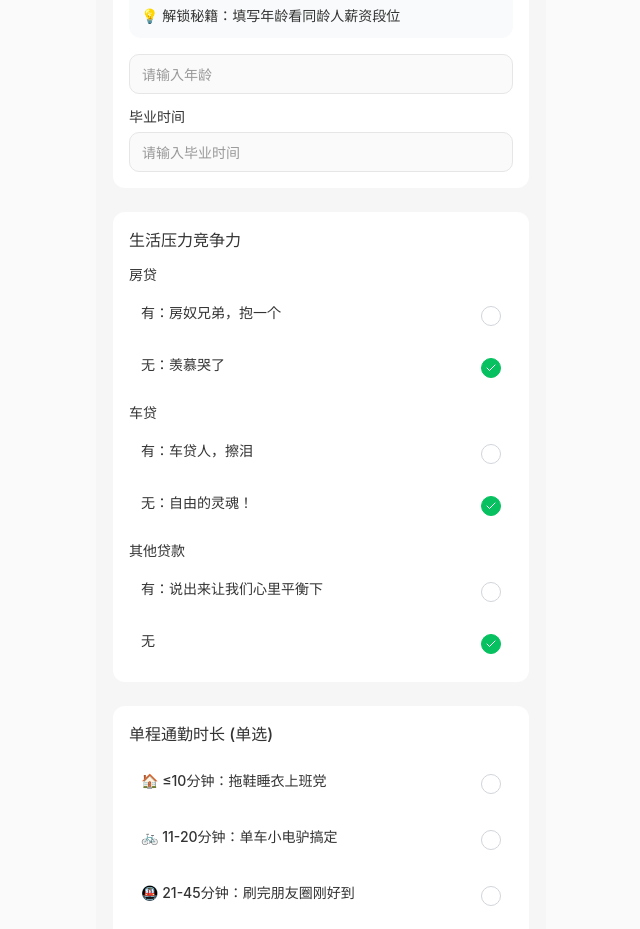
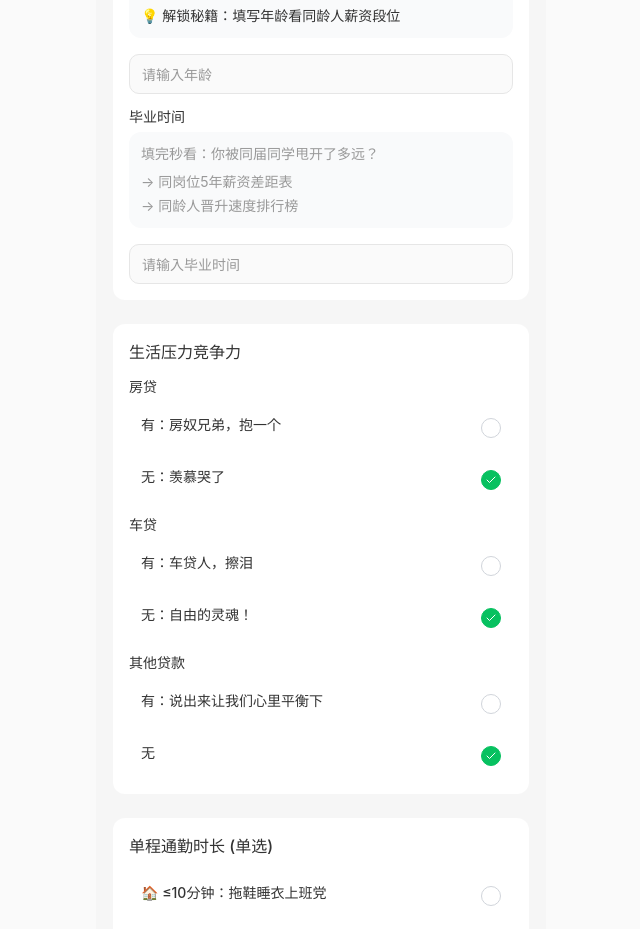
Before and after one commit to Zandazq/interview-poll-wizard, a React (Vite) app: page /vote-step-three in a window 1280 px wide. Shown: the part 1140-2069 px from the top of the page, without its empty margins (319-959 px from the left). Built offline with nearby package versions, Linux system fonts and the light colour scheme.

Commit message:
Add graduation time tip
Added a tip to the graduation time section: "💡 填完秒看：你被同届同学甩开了多远？ → 同岗位5年薪资差距表 → 同龄人晋升速度排行榜".

```diff
--- a/src/pages/VoteStepThreePage.tsx
+++ b/src/pages/VoteStepThreePage.tsx
@@ -141,6 +141,13 @@ const VoteStepThreePage: React.FC = () => {
               <Label htmlFor="graduationTime" className="text-wechat-darkGray mb-2 block">
                 毕业时间
               </Label>
+
+              <div className="mb-4 text-sm text-wechat-mediumGray bg-gray-50 rounded-lg p-3">
+                <div className="mb-2">填完秒看：你被同届同学甩开了多远？</div>
+                <div className="mb-1">→ 同岗位5年薪资差距表</div>
+                <div>→ 同龄人晋升速度排行榜</div>
+              </div>
+
               <Input
                 id="graduationTime"
                 placeholder="请输入毕业时间"
```
